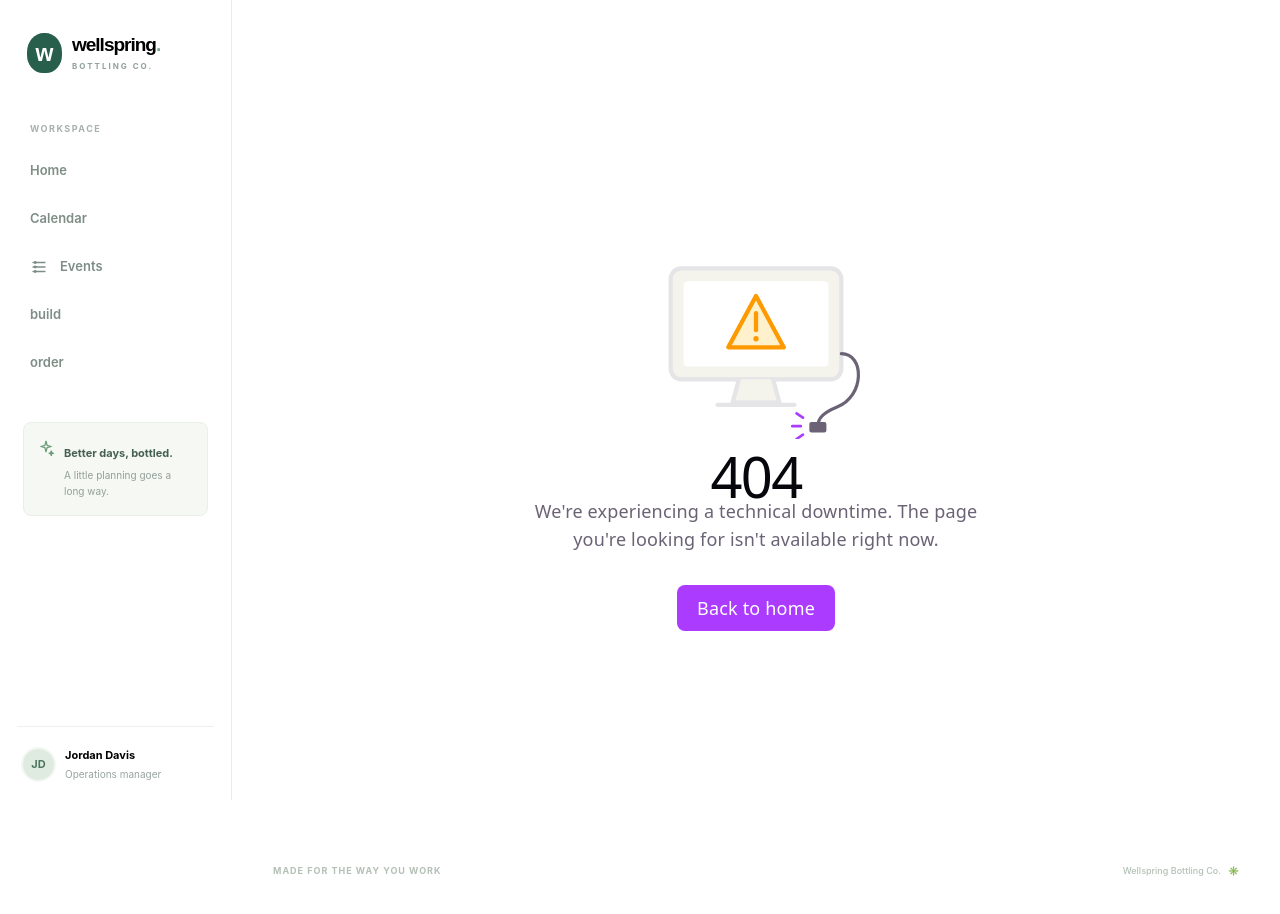
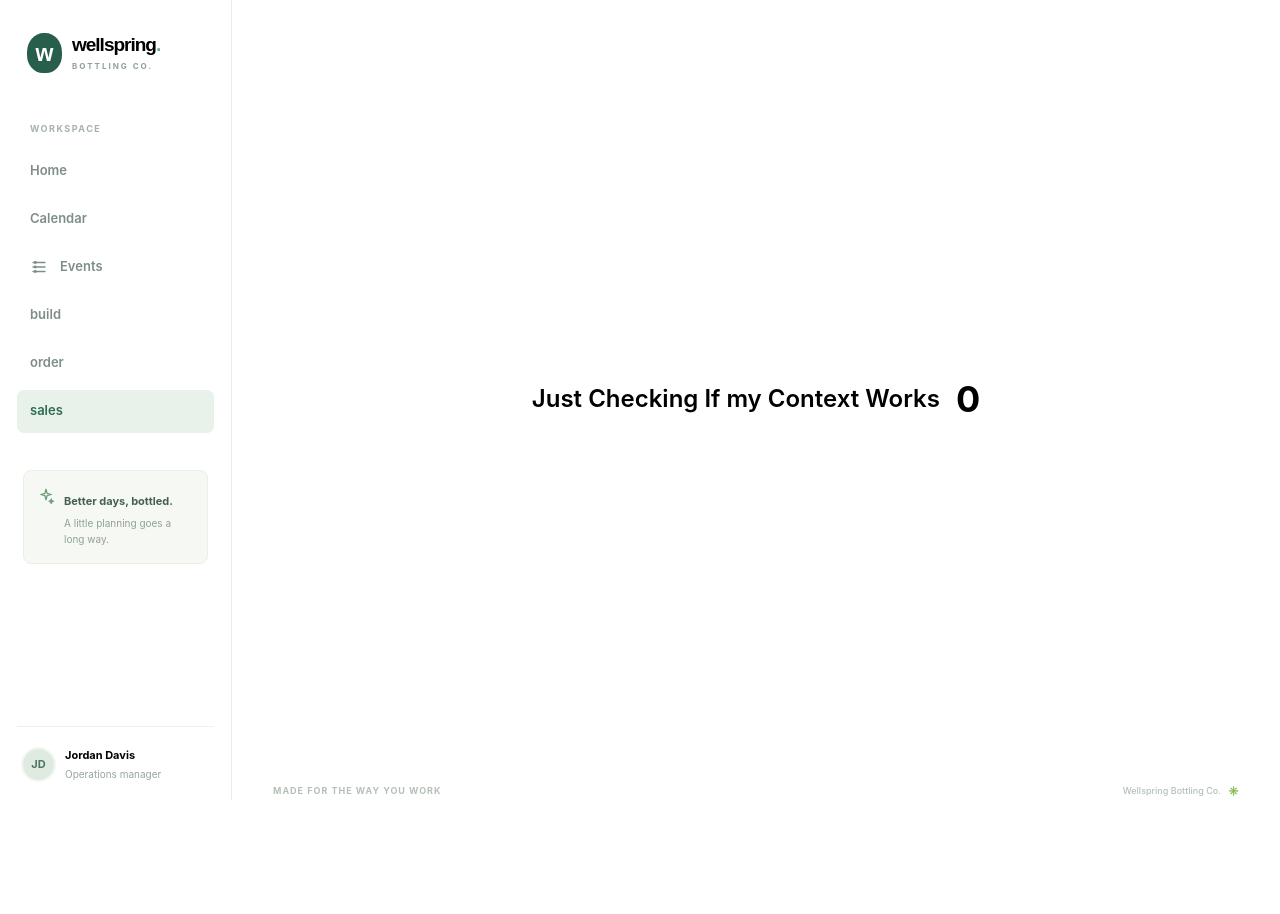
Before and after one commit to Nh-React-Obi/first-project, a React (Vite) app: page /sales in a window 1280 px wide. Shown: the top 914 px of the page. After the commit the page ends 843 px from the top, so only its background shows below. Built offline with nearby package versions, Linux system fonts and the light colour scheme.

Commit message:
sales provider

```diff
--- /dev/null
+++ b/src/context/SalesContext.tsx
@@ -0,0 +1,45 @@
+import React, { ReactNode, useMemo, createContext, useContext, useState } from 'react'
+
+type sale =  number
+
+type SalesCtx = {
+    sales: sale,
+    SalesValue: () => void
+}
+
+const SalesContext = createContext<SalesCtx | null>(null)
+
+interface SalesProviderProps {
+  children: ReactNode
+}
+
+const SalesProvider = ({ children }: SalesProviderProps) => {
+  const [sales, setSales] = useState<sale>(0)
+
+  const value  = useMemo<SalesCtx>(
+    () => ({
+        sales,
+        SalesValue: () => setSales((prev: sale) => prev + 1)
+     }),
+    [sales]
+  )
+
+//   const toggle = () => setTheme((prev) => (prev === "light" ? "dark" : "light"))
+
+  return (
+    <SalesContext.Provider value={value}>
+      {children}
+    </SalesContext.Provider>
+  )
+}
+
+export default SalesProvider
+
+
+export function useSales() {
+  const salesContext = useContext(SalesContext)
+  if (!salesContext) {
+    throw new Error("useSales must be used within <SalesProvider></SalesProvider>")
+  }
+  return salesContext
+}
--- a/src/context/ThemeContext.tsx
+++ b/src/context/ThemeContext.tsx
@@ -36,7 +36,7 @@ export default ThemeProvider
 export function useTheme() {
   const context = useContext(ThemeContext)
   if (!context) {
-    throw new Error("useTheme must be used within a ThemeProvider")
+    throw new Error("useTheme must be used within <ThemeProvider></ThemeProvider>")
   }
   return context
 }
--- a/src/layouts/Layout.tsx
+++ b/src/layouts/Layout.tsx
@@ -21,6 +21,7 @@ export function Layout() {
 
     { name: "build", label: "build", path: "/build" },
     { name: "order", label: "order", path: "/order" },
+    {name: 'sales', label: "sales", path:"/sales"}
   ];
   return (
     <div className={styles["app-shell"]}>
--- a/src/pages/Homepage.tsx
+++ b/src/pages/Homepage.tsx
@@ -1,4 +1,5 @@
 import { useNavigate } from "react-router";
+import { useSales } from "../context/SalesContext";
 
 export function Homepage() {
   const navigate = useNavigate();
@@ -32,6 +33,8 @@ export function Homepage() {
         "https://images.unsplash.com/photo-1564419320461-6870880221ad?w=500",
     },
   ];
+
+  const {SalesValue} = useSales()
 
   return (
     <div className="bg-gray-50 min-h-screen">
@@ -116,7 +119,11 @@ export function Homepage() {
                   </p>
 
                   <button
-                    onClick={() => navigate(`/bottle/${bottle.id}`)}
+                    onClick={
+                      () => SalesValue()
+                        // navigate(`/bottle/${bottle.id}`)
+
+                    }
                     className="bg-purple-700 text-white px-5 py-3 rounded-lg hover:bg-purple-800 transition"
                   >
                     View Details →
--- /dev/null
+++ b/src/pages/SalesPage.tsx
@@ -0,0 +1,13 @@
+import React from 'react'
+import { useSales } from '../context/SalesContext'
+
+const SalesPage = () => {
+    const {sales} = useSales()
+  return (
+    <div className='flex justify-center flex-col items-center my-auto min-h-[90vh]'>
+        <h1 className='text-2xl font-semibold text-center py-6 flex items-center gap-4'>Just Checking If my Context Works <span className='font-bold text-4xl'>{sales}</span></h1>
+    </div>
+  )
+}
+
+export default SalesPage
--- a/src/router.tsx
+++ b/src/router.tsx
@@ -7,6 +7,7 @@ import EventsPage from "./pages/EventsPage";
 import CalendarPage from "./pages/CalendarPage";
 import { Layout } from "./layouts/Layout";
 import FullOrderPage from "./exports/App";
+import SalesPage from "./pages/SalesPage";
 
 export const router = createBrowserRouter([
   {
@@ -28,6 +29,10 @@ export const router = createBrowserRouter([
         path: "order",
         element: <FullOrderPage />,
       },
+      {
+        path: "sales",
+        element: <SalesPage/>
+      }
     ],
   },
 ]);
```
Also changed, not shown: src/main.tsx (+7 -1 lines).
